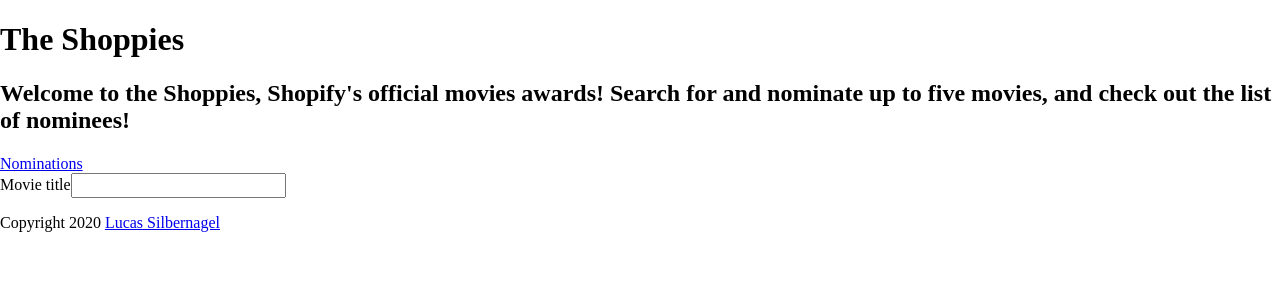
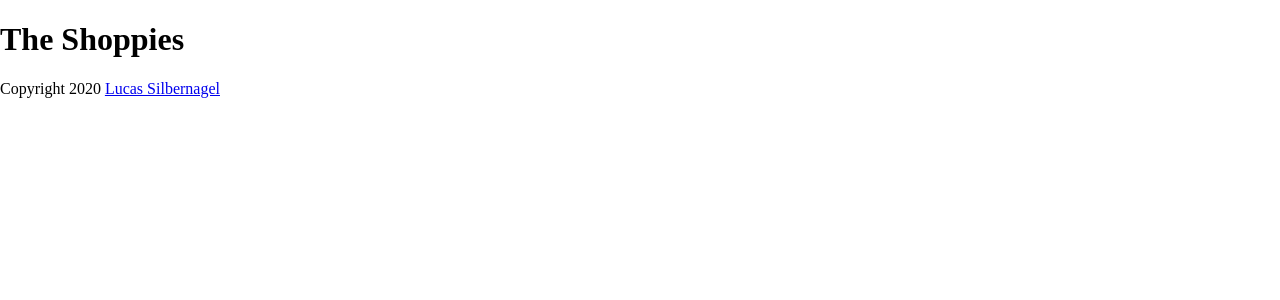
Before and after one commit to LucasSilbernagel/bestFlix, a React (Create React App) app: page / in a window 1280 px wide. Shown: the top 300 px of the page. Built offline with nearby package versions, Linux system fonts and the light colour scheme.

Commit message:
cleaned up react router code

```diff
--- a/src/App.js
+++ b/src/App.js
@@ -11,7 +11,7 @@
     <>
       <Header />
       <Switch>
-        <Route exact path="/" component={Main} />
+        <Route exact path="/shoppies" component={Main} />
         <Route path="/nominations" component={Nominations} />
       </Switch>
       <Footer />
--- a/src/Components/Main.js
+++ b/src/Components/Main.js
@@ -27,6 +27,7 @@
         <div className="wrapper">
           <h2>Welcome to the Shoppies, Shopify's official movies awards! Search for and nominate up to five movies, and check out the list of nominees!</h2>
           <h3>You've nominated five movies!</h3>
+          <Link to="/nominations">See all nominations</Link>
           <ul className="nominations" id="nominations">
             {/* Nominations go here */}
             <Nominated nominated={nominated} setNominated={setNominated} />
@@ -39,7 +40,7 @@
       <main>
         <div className="wrapper">
           <h2>Welcome to the Shoppies, Shopify's official movies awards! Search for and nominate up to five movies, and check out the list of nominees!</h2>
-          <Link to="/nominations">Nominations </Link>
+          <Link to="/nominations">See all nominations</Link>
           <form action="#">
             <label htmlFor="movieTitle">Movie title
               <input onChange={handleChange} type="text" name="movieTitle" id="movieTitle"/>
--- a/src/Components/Nominations.js
+++ b/src/Components/Nominations.js
@@ -1,20 +1,18 @@
 import React from 'react';
-// import Header from './Header';
-// import Footer from './Footer';
+import { Link } from "react-router-dom";
 
 function Nominations() {
   return (
     <>
-      {/* <Header /> */}
       <main>
         <div className="wrapper">
+        <Link to="/shoppies">Back</Link>
           <ul>
             {/* Saved nominations go here */}
-            <li>NOMINATIONS COMPONENT</li>
+
           </ul>
         </div>
       </main>
-      {/* <Footer /> */}
     </>
   );
 }
--- a/src/index.js
+++ b/src/index.js
@@ -6,11 +6,9 @@
 import { BrowserRouter } from 'react-router-dom';
 
 ReactDOM.render(
-  // <React.StrictMode>
   <BrowserRouter>
     <App />
-    </BrowserRouter>,
-  // </React.StrictMode>,
+  </BrowserRouter>,
   document.getElementById('root')
 );
 
```
